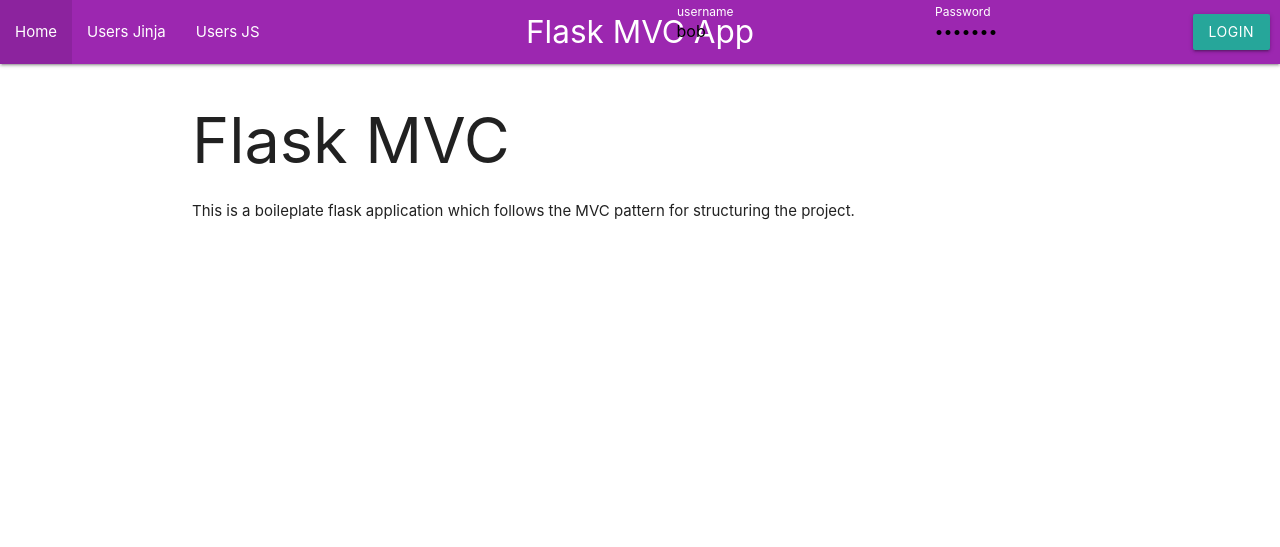
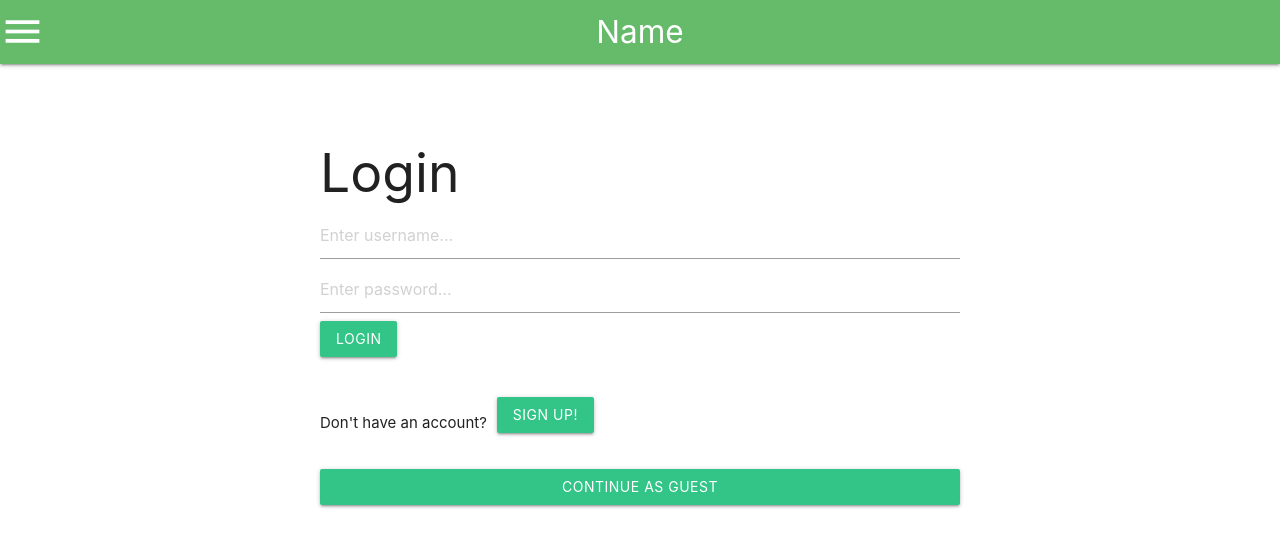
Before and after one commit to quanafoon/ImageUpload, a Flask app: page / in a window 1280 px wide. Shown: the top 547 px of the page. Run offline with Flask 3, Linux system fonts and the light colour scheme.

Commit message:
image upload and preview successful

```diff
--- a/App/config.py
+++ b/App/config.py
@@ -1,4 +1,5 @@
 import os
+#from datetime import timedelta
 
 def load_config(app, overrides):
     if os.path.exists(os.path.join('./App', 'custom_config.py')):
@@ -12,6 +13,7 @@ def load_config(app, overrides):
     app.config['UPLOADED_PHOTOS_DEST'] = "App/uploads"
     app.config['JWT_ACCESS_COOKIE_NAME'] = 'access_token'
     app.config["JWT_TOKEN_LOCATION"] = ["cookies", "headers"]
+    #app.config['JWT_ACCESS_TOKEN_EXPIRES'] = timedelta(minutes=15)
     app.config["JWT_COOKIE_SECURE"] = True
     app.config["JWT_COOKIE_CSRF_PROTECT"] = False
     app.config['FLASK_ADMIN_SWATCH'] = 'darkly'
--- a/App/controllers/__init__.py
+++ b/App/controllers/__init__.py
@@ -1,3 +1,4 @@
 from .user import *
 from .auth import *
 from .initialize import *
+from .image import *
--- a/App/main.py
+++ b/App/main.py
@@ -4,7 +4,6 @@ from flask_uploads import DOCUMENTS, IMAGES, TEXT, UploadSet, configure_uploads
 from flask_cors import CORS
 from werkzeug.utils import secure_filename
 from werkzeug.datastructures import  FileStorage
-
 
 from App.database import init_db
 from App.config import load_config
--- a/App/templates/index.html
+++ /dev/null
@@ -1,13 +0,0 @@
-{% extends "layout.html" %}
-{% block title %}Flask MVC App{% endblock %}
-{% block page %}Flask MVC App{% endblock %}
-
-{{ super() }}
-
-{% block content %}
-    <h1>Flask MVC</h1>
-    {% if is_authenticated %}
-        <p> Welcome {{current_user.username}} </p>
-    {% endif %}
-    <p>This is a boileplate flask application which follows the MVC pattern for structuring the project.</p>
-{% endblock %}
--- a/App/templates/layout.html
+++ b/App/templates/layout.html
@@ -3,53 +3,42 @@
   <head>
 
     <link rel="stylesheet" href="{{ url_for('static', filename='style.css') }}">
-     <!--Import Google Icon Font-->
     <link href="https://fonts.googleapis.com/icon?family=Material+Icons" rel="stylesheet">
-    <!-- Compiled and minified CSS -->
     <link rel="stylesheet" href="https://cdnjs.cloudflare.com/ajax/libs/materialize/1.0.0/css/materialize.min.css">
-    <!--Let browser know website is optimized for mobile-->
     <meta name="viewport" content="width=device-width, initial-scale=1.0"/>
     <title>{% block title %}{% endblock %}</title>
 
   </head>
   <body>
+    <style>
+      .navbar-form label {
+          color: white !important;
+      }
+      .logout {
+        background-color: rgb(230, 62, 62);
+      }
+    </style>
 
-      <nav class="purple">
-          <div class="nav-wrapper">
-              <a href="#!" class="brand-logo center">{% block page %}{% endblock %}</a>
-              <ul id="nav-mobile" class="left">
-                  <li><a href="/">Home</a></li>
-                  <li><a href="/users">Users Jinja</a></li>
-                  {% if is_authenticated %}
-                    <li><a href="/identify">Identify</a></li>
-                  {% endif %}
-                  <li><a href="/static/users">Users JS</a></li>
-              </ul>
-              {% if is_authenticated %}
-              <ul id="nav-mobile" class="right">
-                <li><a href="/logout">Logout</a></li>
-              </ul>
-              {% else %}
-              <form class="right navbar-form" method="POST" action="/login" style="display: flex; flex-wrap: nowrap; align-items: center; margin-right: 10px;">
-                  <div class="input-field" style="margin-right: 10px;">
-                      <input placeholder="username" value="bob" name="username" type="text" class="validate" required>
-                      <label for="username">username</label>
-                  </div>
-                  <div class="input-field" style="margin-right: 10px;">
-                      <input placeholder="password"value="bobpass" name="password" type="password" class="validate" required>
-                      <label for="password">Password</label>
-                  </div>
-                  <button type="submit" class="btn waves-effect waves-light">Login</button>
-              </form>
-              {% endif %}
+    <nav class="green lighten-1">
+        <div class="nav-wrapper">
+            <a href="#!" class="brand-logo center">{% block page %}Name{% endblock %}</a>
+            <ul id="nav-mobile" class="left">
+                <li><i style="font-size: 300%;"class="dropdown-trigger material-icons" data-target="dropdown-1">menu</i></li>
+            </ul>
+            {% if is_authenticated %}
+            <ul id="nav-mobile" class="right">
+              <li ><a href="/logout">Logout</a></li>
+            </ul>
+            {% endif %}
 
-          </div>
-      </nav>
-      <style>
-          .navbar-form label {
-              color: white !important;
-          }
-      </style>
+            <ul id="dropdown-1" class="dropdown-content">
+                <li><a href="/uploadPage">Upload</a></li>
+                <li><a>History</a></li>
+                <li><a href="/aboutUsPage">About Us</a></li>
+                <li class="logout"><a href="/logout" style="color: white;">Logout</a></li>
+            </ul>
+        </div>
+    </nav>
 
     <div class="container" id="content">{% block content %}{% endblock %}</div>
 
@@ -66,5 +55,12 @@
         {% endwith %}
 
     </script>
+
+    <script>
+      document.addEventListener('DOMContentLoaded', function() {
+        var elems = document.querySelectorAll('.dropdown-trigger');
+        var instances = M.Dropdown.init(elems, options);
+      });
+    </script>
   </body>
 </html>
--- /dev/null
+++ b/App/templates/login.html
@@ -0,0 +1,89 @@
+{% extends "layout.html" %}
+{% block title %}Upload{% endblock %}
+
+{{ super() }}
+
+{% block content %}
+
+    <style>
+
+        .btn{
+            background-color: #33c488;
+        }
+        .container{
+            display:grid;
+            margin:auto;
+            justify-content: center;
+            width: 100vw;
+        }
+        h2{
+            margin:auto;
+            margin-top:10vh;
+        }
+        .hidden{
+            display:none;
+        }
+        .switch{
+            margin-top:5vh;
+            display:flex;
+        }
+        .switch button{
+            margin-left:10px;
+        }
+        form{
+            margin-top:10px;
+            width:50vw;
+        }
+        #guestBtn{
+            width:50vw;
+            margin:auto;
+            margin-top: 20px;
+        }
+
+
+    </style>
+
+    <div class="container">
+        <div id="loginSection">
+            <h2>Login</h2>
+            <form method="POST" action="/login">
+                <input name="username" placeholder="Enter username..." required>
+                <input name="password" placeholder="Enter password..." type="password" required>
+                <button class="btn"> Login </button>
+            </form>
+            <div class="switch">
+                <p>Don't have an account?</p>
+                <button onclick="showSignup()" class="btn">Sign up!</button>
+            </div>
+        </div>
+
+        <div id="signupSection" class="hidden">
+            <h2>Sign up</h2>
+            <form method="POST" action="/signup">
+                <input type="text" name="username" placeholder="Enter username..." required>
+                <input type="text" name="password" placeholder="Enter password..." type="password" required>
+                <button class="btn"> Sign Up </button>
+            </form>
+            <div class="switch">
+                <p>Already have an account?</p>
+                <button onclick="showLogin()" class="btn">Login!</button>
+            </div>
+        </div>
+
+        <a href="/uploadPage" class="btn" id="guestBtn"> Continue as Guest </a>
+    </div>
+
+    <script>
+        const login = document.getElementById("loginSection");
+        const signup = document.getElementById("signupSection");
+
+        function showLogin(){
+            signup.classList.add("hidden");
+            login.classList.remove("hidden");
+        }
+        function showSignup(){
+            login.classList.add("hidden");
+            signup.classList.remove("hidden");
+        }
+    </script>
+{% endblock %}
--- a/App/views/auth.py
+++ b/App/views/auth.py
@@ -31,7 +31,7 @@ def identify_page():
 def login_action():
     data = request.form
     token = login(data['username'], data['password'])
-    response = redirect(request.referrer)
+    response = redirect("/uploadPage")
     if not token:
         flash('Bad username or password given'), 401
     else:
@@ -41,7 +41,7 @@ def login_action():
 
 @auth_views.route('/logout', methods=['GET'])
 def logout_action():
-    response = redirect(request.referrer)
+    response = redirect("/")
     flash("Logged Out!")
     unset_jwt_cookies(response)
     return response
--- a/App/views/index.py
+++ b/App/views/index.py
@@ -1,11 +1,16 @@
-from flask import Blueprint, redirect, render_template, request, send_from_directory, jsonify
-from App.controllers import create_user, initialize
+from flask import Blueprint, redirect, render_template, request, send_from_directory, jsonify, flash
+from App.controllers import create_user, initialize, validate_upload, encode_image
+from werkzeug.utils import secure_filename
+from flask_jwt_extended import jwt_required
+import os
+import cv2
+import base64
 
 index_views = Blueprint('index_views', __name__, template_folder='../templates')
 
 @index_views.route('/', methods=['GET'])
 def index_page():
-    return render_template('index.html')
+    return render_template('login.html')
 
 @index_views.route('/init', methods=['GET'])
 def init():
@@ -15,3 +20,44 @@ def init():
 @index_views.route('/health', methods=['GET'])
 def health_check():
     return jsonify({'status':'healthy'})
+
+@index_views.route('/uploadPage', methods=['GET'])
+def upload_page():
+    return render_template('upload.html')
+
+@index_views.route('/upload', methods=['POST'])
+def upload_image():
+    if 'file' not in request.files:
+        flash("No file")
+        return render_template("index.html")
+    file = request.files['file']
+    validated = validate_upload(file.filename)
+    if validated:
+        filename = secure_filename(file.filename)
+        file.save(os.path.join("App/uploads", filename))
+        flash("file found")
+        filepath = "App/uploads/" + filename
+        upload = encode_image(filepath)
+        return render_template("upload.html")
+    flash("Invalid file")
+    return render_template("upload.html")
+
+@index_views.route("/loginPage" , methods=['GET'])
+def loginPage():
+    return render_template("login.html")
+
+@index_views.route("/aboutUsPage", methods=['GET'])
+def aboutUs():
+    return render_template("aboutUs.html")
+
+@index_views.route("/api/image", methods=['POST'])
+def get_image():
+    print("Here")
+    file = request.files.get('file')
+    if not file:
+        return jsonify({"error": "No file selected"})
+    if validate_upload(file.filename):
+        img = file.read()
+        encode_image = base64.b64encode(img).decode("UTF-8")
+        return jsonify({"image" : encode_image})
+    return jsonify({"error": "Invalid image selected"})
--- a/wsgi.py
+++ b/wsgi.py
@@ -1,7 +1,6 @@
 import click, pytest, sys
 from flask import Flask
 from flask.cli import with_appcontext, AppGroup
-
 from App.database import db, get_migrate
 from App.models import User
 from App.main import create_app
```
Also changed, not shown: App/controllers/image.py (added, +20 -0 lines), App/templates/aboutUs.html (added, +57 -0 lines), App/templates/cv.html (added, +17 -0 lines), App/templates/history.html (added, +23 -0 lines), App/templates/upload.html (added, +57 -0 lines), App/static/images/blankScreen.png (added), App/static/images/quan.JPG (added), App/static/images/test.png (added), App/uploads/all_users.PNG (added), App/uploads/deleting_user.PNG (added), App/uploads/editing_project.PNG (added).
